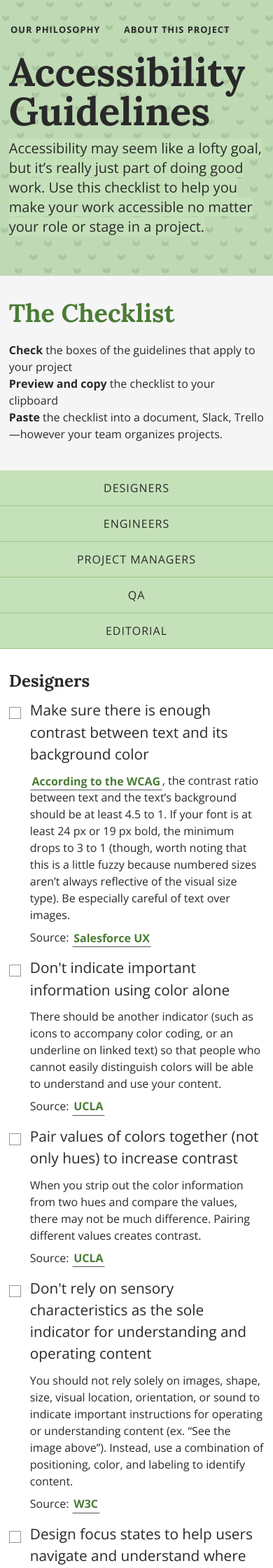
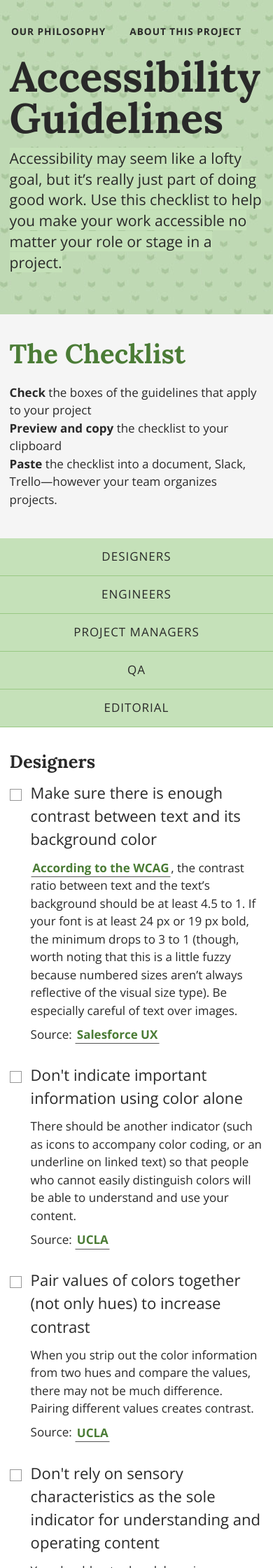
Before and after one commit to voxmedia/accessibility, a Jekyll site: the page built from index.html, in a window 390 px wide. Shown: the top 2240 px of the page at 70% size. Built offline with Jekyll 4.4.1, drawn with Linux system fonts in a browser that asks for light colours.

Commit message:
larger type and spacing on small screen

```diff
--- a/_sass/_typography.scss
+++ b/_sass/_typography.scss
@@ -1,7 +1,7 @@
 body {
   color: $color-body;
   font-family: $font-body;
-  font-size: 16px;
+  font-size: 17px;
   font-weight: 300;
   line-height: 1.2;
   @media(min-width: $break-medium-small) {
@@ -78,7 +78,10 @@ p {
 
 li {
   position: relative;
-  margin-bottom: 1em;
+  margin-bottom: 1.7em;
+  @media(min-width: $break-medium-small) {
+    margin-bottom: 1em;
+  }
 }
 
 strong {
```
